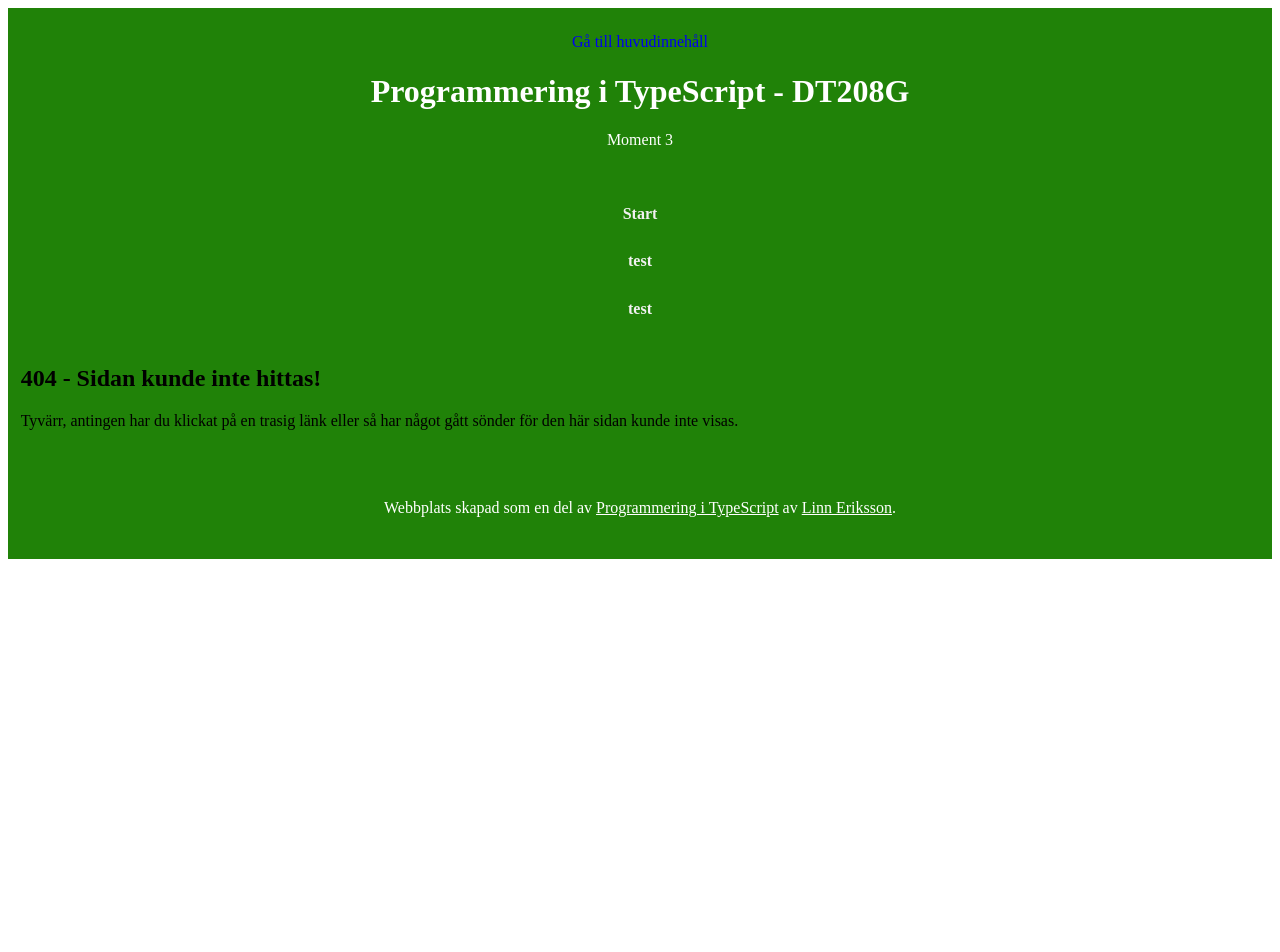
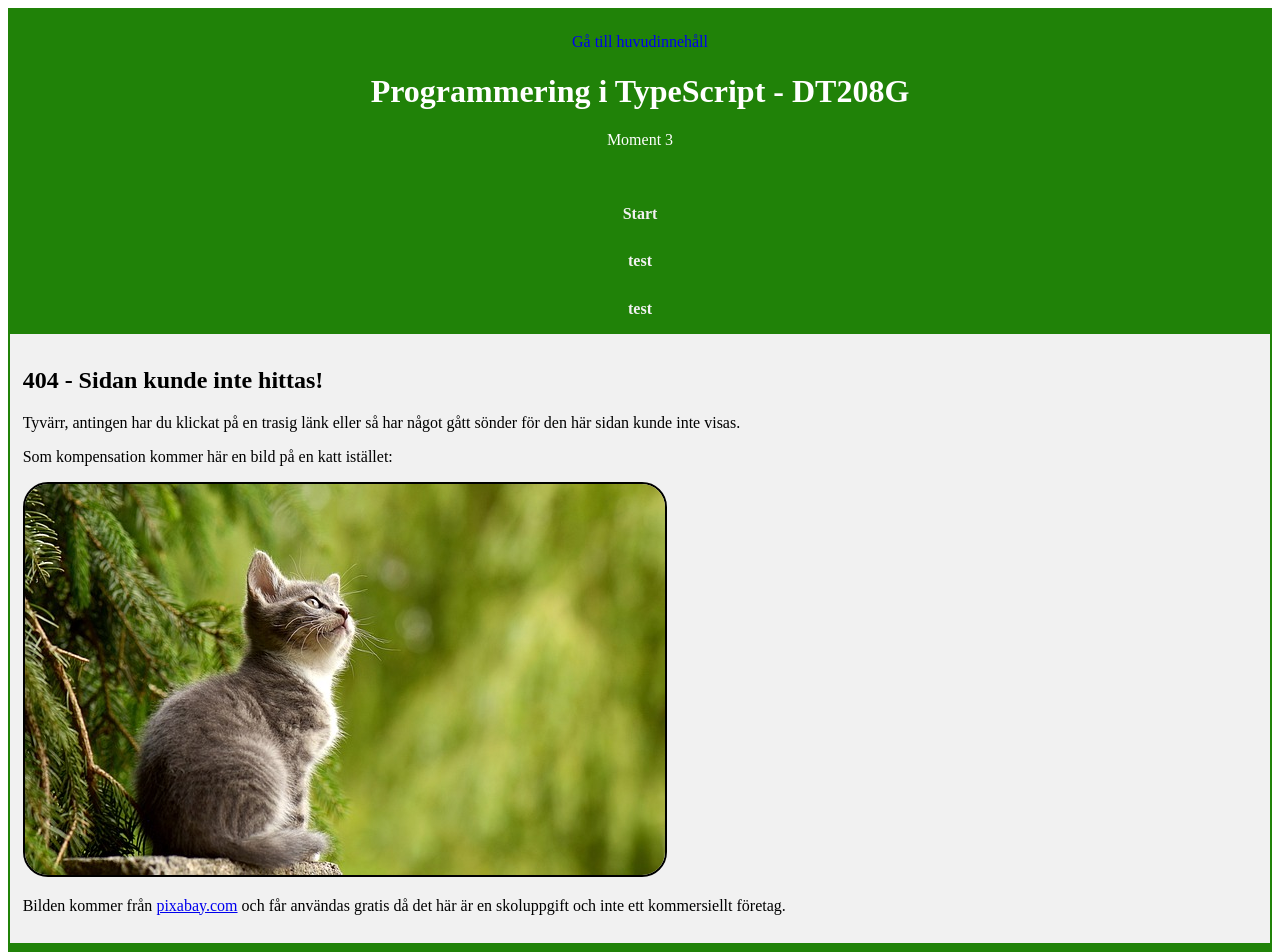
Before and after one commit to LinnEriksson89/dt208g_moment3, an Angular app: page /404 in a window 1280 px wide. Shown: the top 952 px of the page. Before the commit the page ends 800 px from the top, so only its background shows below. Built offline with nearby package versions, Linux system fonts and the light colour scheme.

Commit message:
now with working link for image

```diff
--- a/src/app/app.component.scss
+++ b/src/app/app.component.scss
@@ -13,6 +13,7 @@ body {
 }
 
 main {
-    background: #208208;
+    background: #f1f1f1;
     padding: 1%;
+    border: 2px solid #208208;
 }
--- a/src/app/not-found/not-found.component.html
+++ b/src/app/not-found/not-found.component.html
@@ -1,2 +1,9 @@
 <h2>404 - Sidan kunde inte hittas!</h2>
 <p>Tyvärr, antingen har du klickat på en trasig länk eller så har något gått sönder för den här sidan kunde inte visas.</p>
+<p>Som kompensation kommer här en bild på en katt istället:</p>
+
+<img [src]="catImage" [alt]="catImageAlt">
+
+<p>Bilden kommer från <a
+        href="https://pixabay.com/sv/photos/katt-unga-djur-kattunge-gr%C3%A5-katt-2083492/">pixabay.com</a> och får
+    användas gratis då det här är en skoluppgift och inte ett kommersiellt företag.</p>
--- a/src/app/not-found/not-found.component.scss
+++ b/src/app/not-found/not-found.component.scss
@@ -0,0 +1,5 @@
+img {
+    border-radius: 25px;
+    border: 2px solid #000;
+    max-width: 100%;
+}
--- a/src/app/not-found/not-found.component.ts
+++ b/src/app/not-found/not-found.component.ts
@@ -8,5 +8,6 @@ import { Component } from '@angular/core';
   styleUrl: './not-found.component.scss'
 })
 export class NotFoundComponent {
-
+    catImage: string = "../images/cat.jpg";
+    catImageAlt: string = "Kattunge i skogen, bild från pixabay.com"
 }
```
